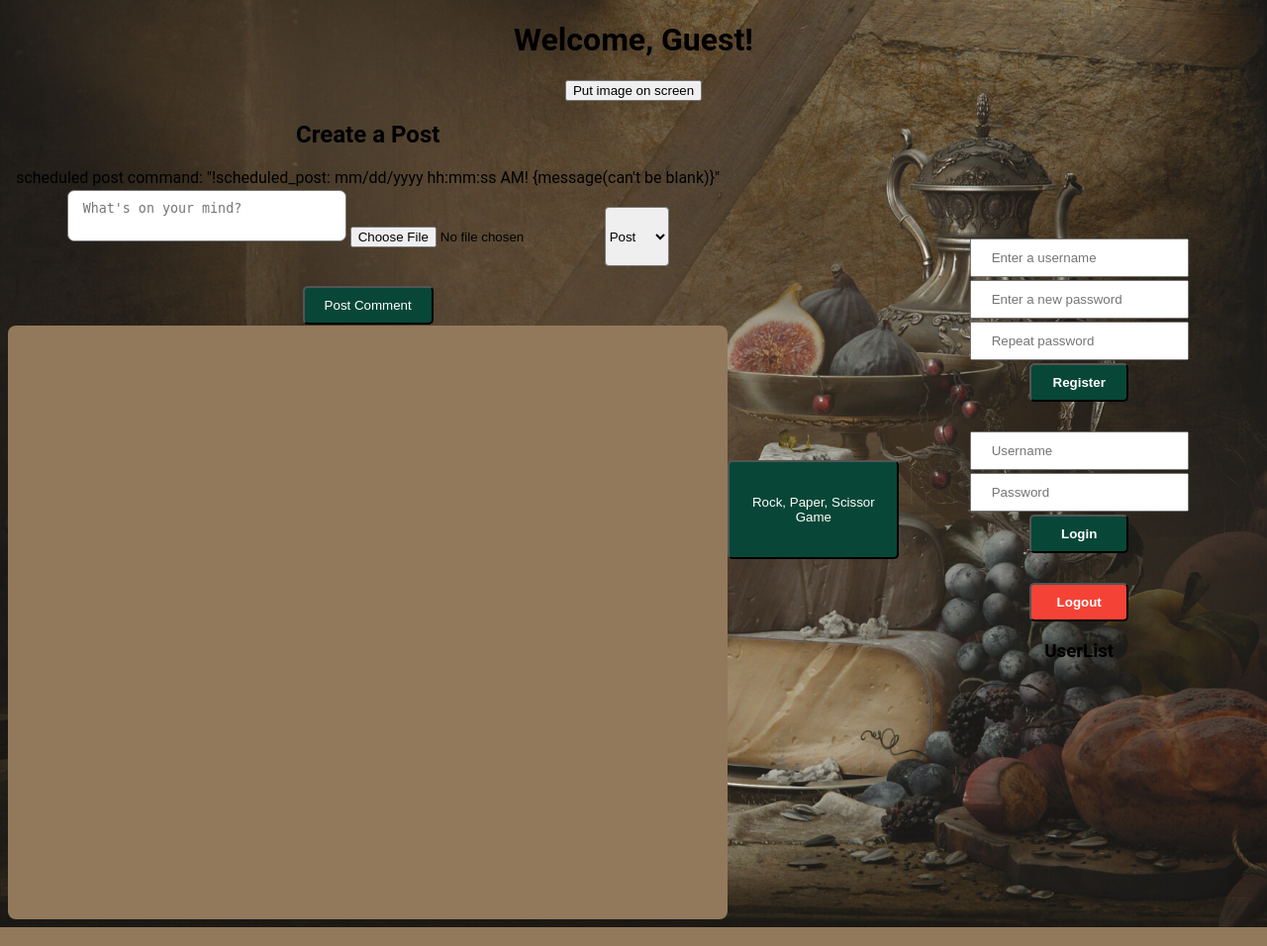
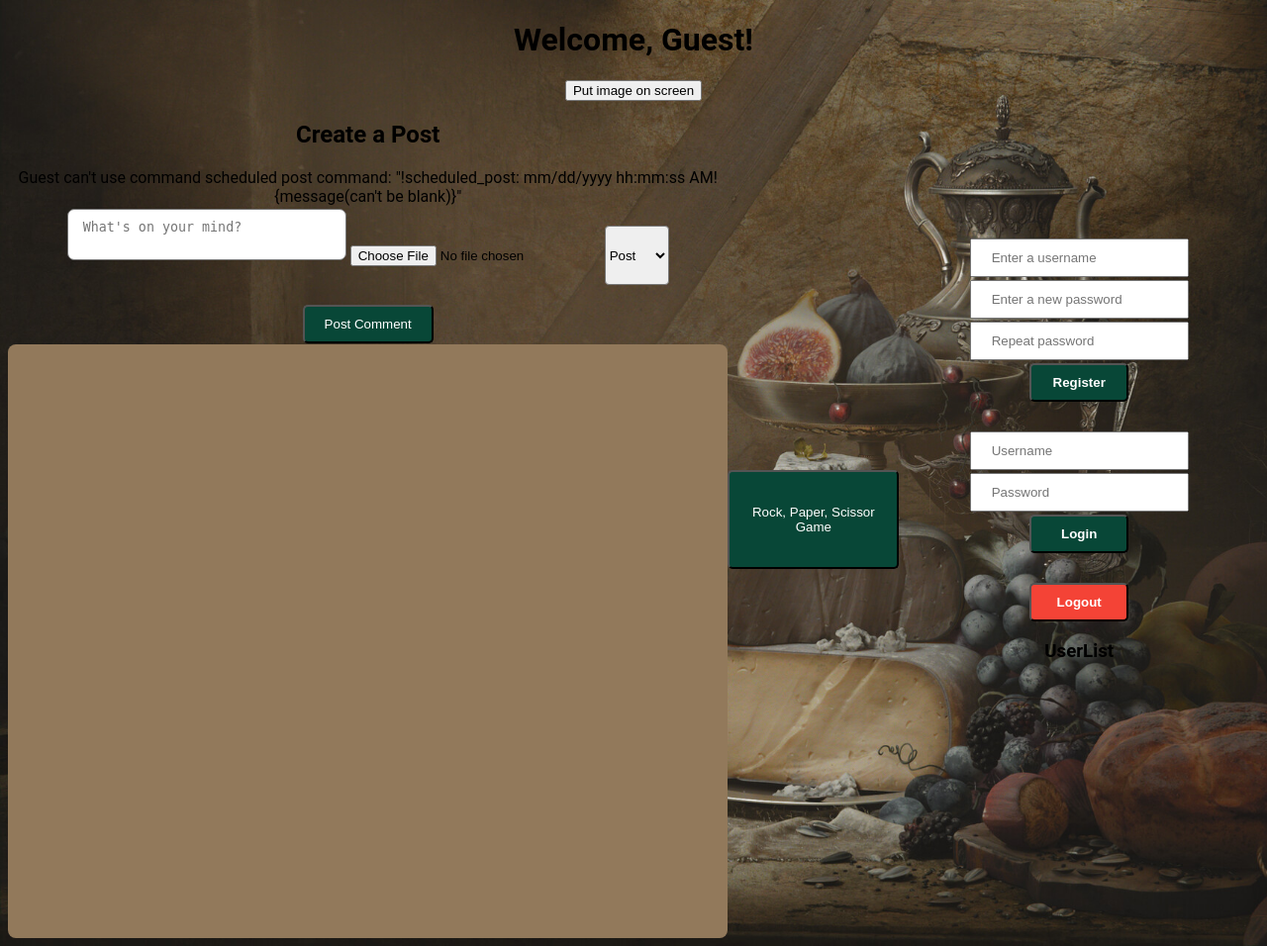
Before and after one commit to NightlessRam/plusminusminus, a Flask app: page / in a window 1280 px wide. Shown: the whole page at 99% size. Run offline with Flask 3, Linux system fonts and the light colour scheme; data that the repository does not hold is empty; some libraries are stand-ins or nearby versions.

Commit message:
update invalid command

```diff
--- a/app/app.py
+++ b/app/app.py
@@ -167,6 +167,8 @@ def create_post():
             scheduled_time_post = get_schedule_time(content)
             current_time = datetime.now(pytz.timezone('US/Eastern')).strftime("%m/%d/%Y %I:%M:%S %p")
             content = content[40:]  # Remove the scheduled time from the content
+        elif content.startswith("!") and not content.startswith("!scheduled_post: "):
+            return jsonify(success=False, message="Invalid command"), 400
 
         if scheduled_time_post is not None and (scheduled_time_post<current_time):
             return jsonify(success=False, message="Scheduled time is in the past"), 400
--- a/app/templates/index.html
+++ b/app/templates/index.html
@@ -27,6 +27,7 @@
     <div class="Post-Container">
 
             <h2>Create a Post</h2>
+            Guest can't use command
             scheduled post command: "!scheduled_post: mm/dd/yyyy hh:mm:ss AM! {message(can't be blank)}"
             <div class="post-form-wrap">
             <form action="/posts" method="POST" id ="post-form" enctype="multipart/form-data">
```
